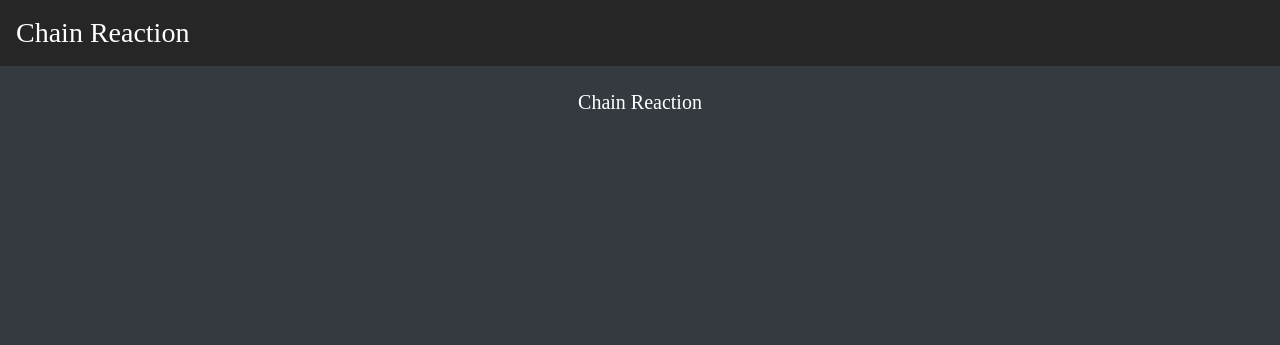
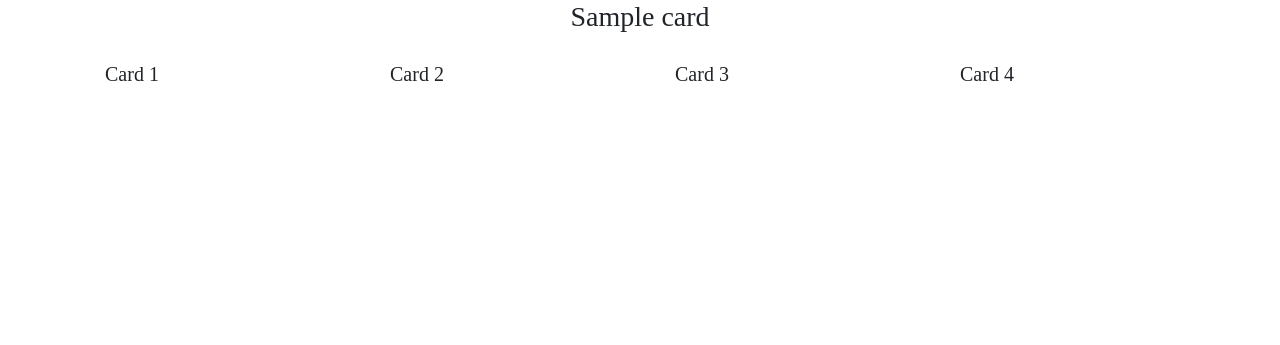
Before and after one commit to ramyamahi/Simple-Card-view, a plain HTML site: page index.html in a window 1280 px wide. Drawn offline with nearby package versions, Linux system fonts and the light colour scheme.

Commit message:
Initial commit

```diff
--- a/index.html
+++ b/index.html
@@ -6,14 +6,44 @@
 		<link rel="stylesheet" href="https://maxcdn.bootstrapcdn.com/bootstrap/4.0.0/css/bootstrap.min.css" integrity="sha384-Gn5384xqQ1aoWXA+058RXPxPg6fy4IWvTNh0E263XmFcJlSAwiGgFAW/dAiS6JXm" crossorigin="anonymous">
 		<script src="https://maxcdn.bootstrapcdn.com/bootstrap/4.0.0/js/bootstrap.min.js" integrity="sha384-JZR6Spejh4U02d8jOt6vLEHfe/JQGiRRSQQxSfFWpi1MquVdAyjUar5+76PVCmYl" crossorigin="anonymous"></script>
 	 	<link rel="stylesheet" type="text/css" href="style.css">
-	 <link rel="stylesheet" href="https://use.fontawesome.com/releases/v5.3.1/css/all.css" integrity="sha384-mzrmE5qonljUremFsqc01SB46JvROS7bZs3IO2EmfFsd15uHvIt+Y8vEf7N7fWAU" crossorigin="anonymous">
 	</head>
-<body class="bg-dark">
-	<header class="">
-		<h3 class="text-white p-3">Chain Reaction</h3>
+	<body>
+		<header>
+			<h3 class="text-center">Sample card</h3>
 		</header>
 		<section>
-		<h5 class="text-white text-center p-3">Chain Reaction</h5>
+			<div class="container">
+	  		<div class="row">
+	  			<div class="col-md-3">
+	      		<div class="card">
+	  					<div class="card-body">
+	    					<h5 class="card-title">Card 1</h5>
+	  					</div>
+						</div>
+	    		</div>
+	  			<div class="col-md-3">
+	       		<div class="card">
+	  					<div class="card-body">
+	    					<h5 class="card-title">Card 2</h5>
+	  					</div>
+						</div>
+	    		</div>
+	    		<div class="col-md-3">
+	       		<div class="card">
+	  					<div class="card-body">
+	    					<h5 class="card-title">Card 3</h5>
+	  					</div>
+						</div>
+	    		</div>
+	    		<div class="col-md-3">
+	       		<div class="card">
+	  					<div class="card-body">
+	    					<h5 class="card-title">Card 4</h5>
+	  					</div>
+						</div>
+	    		</div>
+	  		</div>
+			</div>
 		</section>
 	</body>
 </html>
--- a/style.css
+++ b/style.css
@@ -1,7 +1,11 @@
 body{
 	font-family: ubuntu;
-	background-color: black;
 }
-header{
-	background-color: #262626	;
+.card{
+	border: 0;
+	border-radius: 1rem;
+	height:300px;
 }
+.card:hover {
+    box-shadow: 0 16px 56px 0 rgba(5,27,44,.3);
+}
```
Lines whose indentation alone changed are shown as unchanged.
